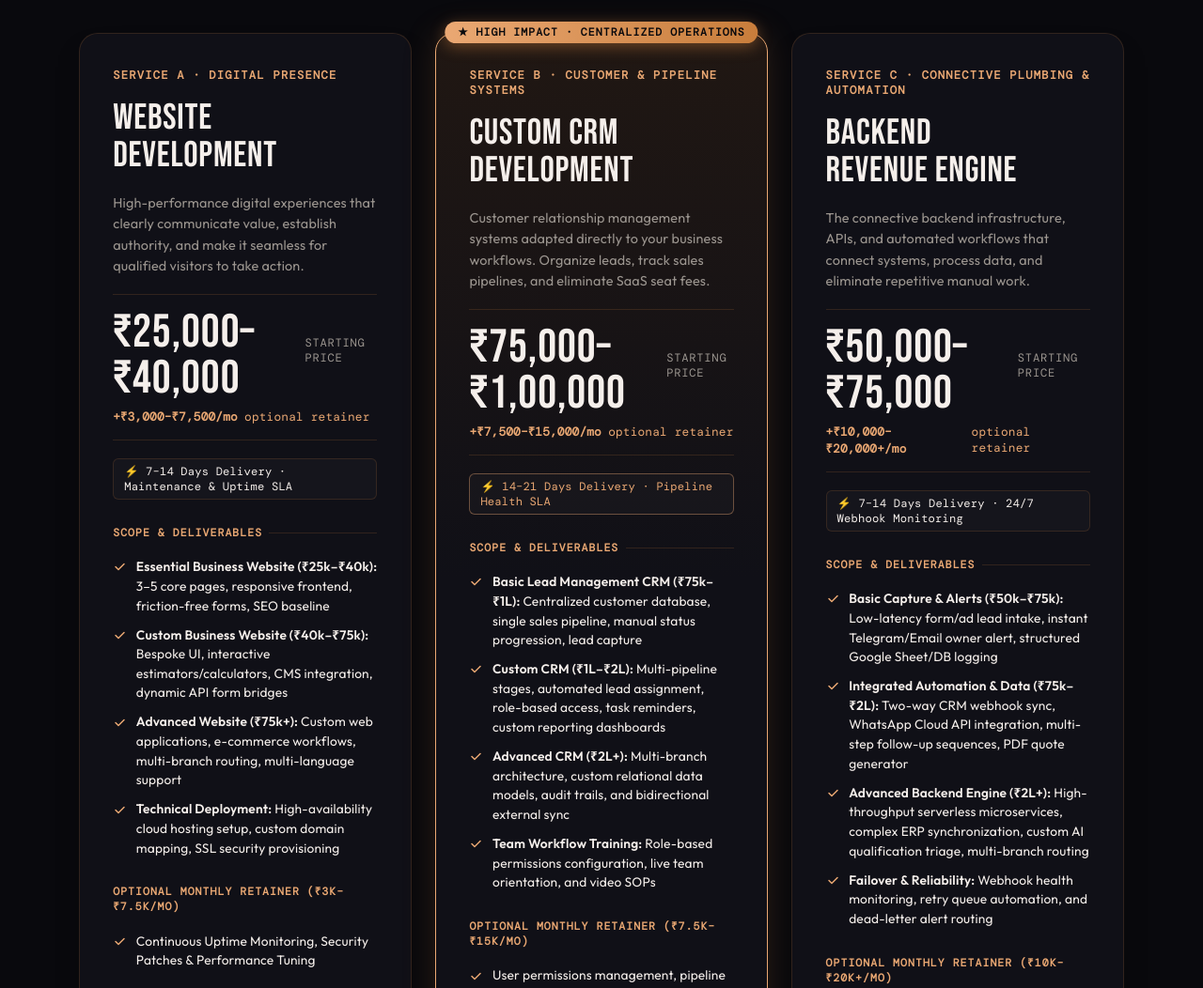
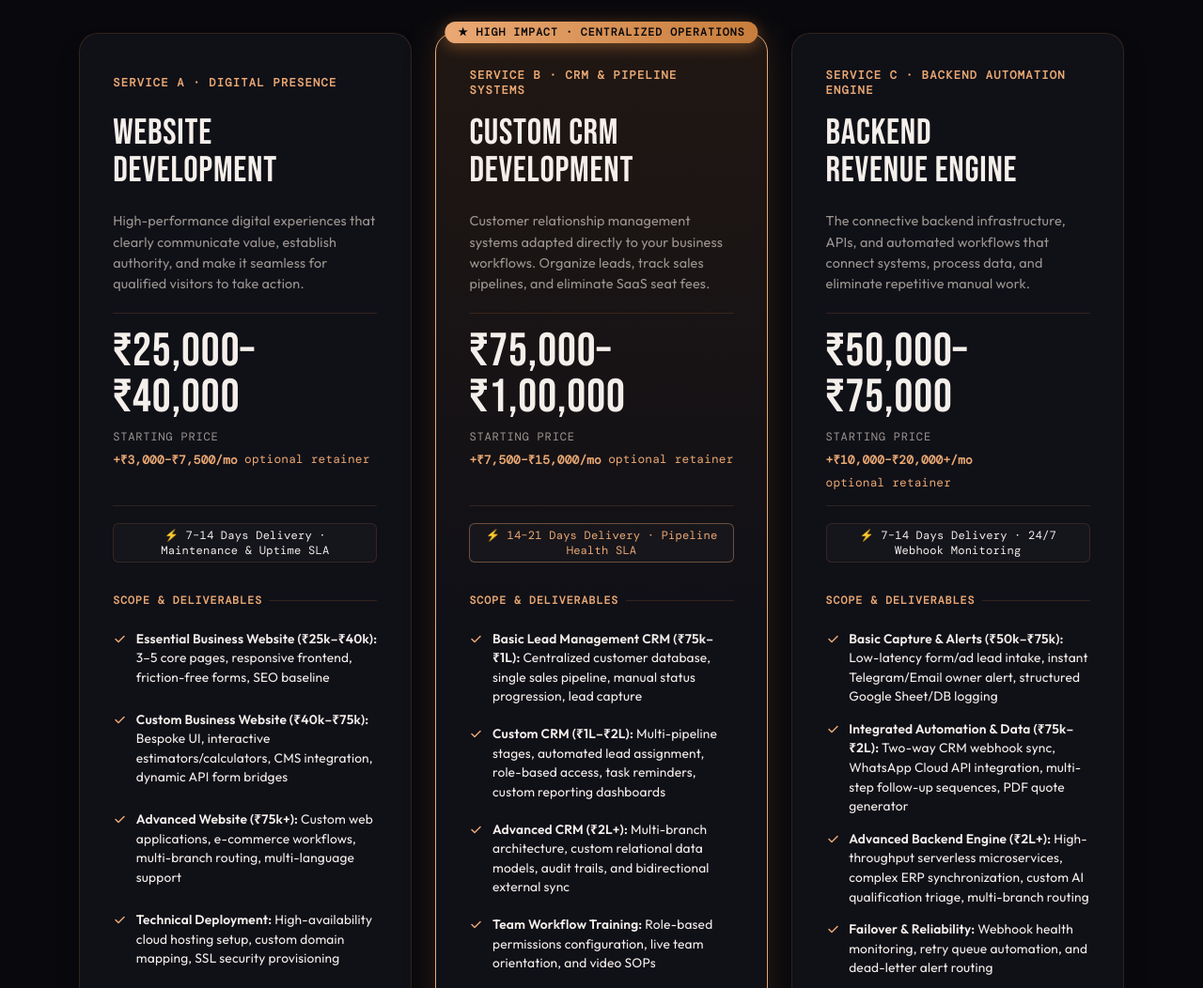
Before and after one commit to mithilesh-kumar03/veqtro-ai, a website: page index.html in a window 1280 px wide. Shown: the part 5112-6164 px from the top of the page at 94% size. Drawn offline with nearby package versions, Linux system fonts and the light colour scheme; animation ran at ten frames a second.

Commit message:
fix(pricing-footer): align pricing tiers pixel-perfect and remove duplicate policy buttons under trust and governance

```diff
--- a/index.html
+++ b/index.html
@@ -228,24 +228,26 @@ body{background:#fff}
 .pr-card:hover{transform:translateY(-4px);border-color:var(--cu)}
 .pr-card.featured{border-color:var(--am);box-shadow:0 0 36px rgba(200,125,59,.18);background:linear-gradient(180deg,rgba(200,125,59,.12) 0%,var(--sf) 42%)}
 .pop-badge{position:absolute;top:-13px;left:50%;transform:translateX(-50%);background:linear-gradient(90deg,var(--am),var(--cu));color:#09090D;font:700 .72rem var(--m);letter-spacing:.09em;text-transform:uppercase;padding:4px 14px;border-radius:999px;white-space:nowrap;box-shadow:0 4px 16px rgba(200,125,59,.45)}
-.pr-tier{font:600 .76rem var(--m);text-transform:uppercase;letter-spacing:.1em;color:var(--am)}
-.pr-card h3{font-size:clamp(1.85rem,3.2vw,2.4rem);margin:0;line-height:1.05}
-.pr-desc{font-size:.9rem;color:var(--soft);line-height:1.55;min-height:2.9rem}
-.pr-price-box{border-block:1px solid var(--ln);padding:1rem 0;display:grid;gap:.35rem}
-.pr-amount{display:flex;align-items:baseline;gap:.5rem}
+.pr-tier{font:600 .76rem var(--m);text-transform:uppercase;letter-spacing:.1em;color:var(--am);height:32px;display:flex;align-items:center}
+.pr-card h3{font-size:clamp(1.85rem,3.2vw,2.4rem);margin:0;line-height:1.05;height:84px;min-height:84px;display:flex;align-items:flex-start}
+.pr-desc{font-size:.9rem;color:var(--soft);line-height:1.55;height:90px;min-height:90px;margin:0}
+.pr-price-box{border-block:1px solid var(--ln);padding:1rem 0;height:206px;min-height:206px;display:flex;flex-direction:column;justify-content:space-between}
+.pr-amount{display:flex;align-items:baseline;gap:.5rem;flex-wrap:wrap}
 .pr-val{font:400 clamp(2.3rem,4.4vw,3.1rem)/1 var(--d);letter-spacing:.02em;color:var(--ink)}
 .pr-term{font:400 .76rem var(--m);color:var(--soft);text-transform:uppercase;letter-spacing:.06em}
-.pr-ret-wrap{display:flex;align-items:center;gap:.45rem;font:400 .8rem var(--m);color:var(--am)}
+.pr-ret-wrap{display:flex;align-items:flex-start;gap:.45rem;font:400 .8rem var(--m);color:var(--am);flex-wrap:wrap;min-height:42px}
 .pr-ret{font-weight:600}
-.pr-sla{display:inline-flex;align-items:center;gap:.45rem;font:500 .76rem var(--m);color:var(--ink);background:rgba(255,255,255,.025);padding:5px 11px;border-radius:6px;border:1px solid var(--ln)}
-.pr-features{list-style:none;padding:0;margin:0;display:grid;gap:.65rem;flex:1}
+.pr-sla{display:inline-flex;align-items:center;justify-content:center;height:42px;min-height:42px;gap:.45rem;font:500 .76rem var(--m);color:var(--ink);background:rgba(255,255,255,.025);padding:5px 11px;border-radius:6px;border:1px solid var(--ln);width:100%;text-align:center}
+.pr-features{list-style:none;padding:0;margin:0;display:grid;gap:.65rem}
+.pr-card > .pr-features:first-of-type{min-height:375px}
+.pr-card > .pr-features:last-of-type{min-height:180px}
 .pr-features li{font-size:.86rem;line-height:1.5;color:var(--ink);display:flex;align-items:flex-start;gap:.6rem}
 .pr-features li svg{width:15px;height:15px;flex:none;color:var(--am);margin-top:.2rem}
 .pr-features li.dim{color:var(--soft);font-size:.82rem}
-.pr-grp-title{font:700 .72rem var(--m);text-transform:uppercase;letter-spacing:.09em;color:var(--am);margin-top:.6rem;display:flex;align-items:center;gap:.45rem}
+.pr-grp-title{font:700 .72rem var(--m);text-transform:uppercase;letter-spacing:.09em;color:var(--am);margin-top:.6rem;display:flex;align-items:center;gap:.45rem;height:24px;min-height:24px}
 .pr-grp-title::after{content:'';flex:1;height:1px;background:var(--ln)}
-.pr-scope-tag{font:500 .72rem var(--m);color:var(--soft);background:rgba(255,255,255,.03);padding:7px 11px;border-radius:6px;border:1px dashed var(--ln);line-height:1.45;margin-top:.3rem}
-.pr-cta-box{margin-top:auto;padding-top:.4rem}
+.pr-scope-tag{font:500 .72rem var(--m);color:var(--soft);background:rgba(255,255,255,.03);padding:8px 12px;border-radius:6px;border:1px dashed var(--ln);line-height:1.45;margin-top:.3rem;min-height:104px;height:104px;display:flex;align-items:center}
+.pr-cta-box{margin-top:auto;padding-top:.4rem;width:100%}
 .pr-guar{margin-top:clamp(2.5rem,5vw,3.5rem);background:rgba(200,125,59,.06);border:1px solid var(--ln);border-radius:16px;padding:1.3rem 1.8rem;display:flex;align-items:center;gap:1.2rem;justify-content:center;text-align:left}
 .pr-guar svg{width:28px;height:28px;flex:none;color:var(--am)}
 .pr-guar p{font-size:.9rem;color:var(--ink);margin:0;max-width:none;line-height:1.6}
@@ -257,7 +259,7 @@ body{background:#fff}
 .pr-terms-card ul{list-style:none;padding:0;margin:0;display:grid;gap:.55rem}
 .pr-terms-card li{font-size:.84rem;color:var(--ink);line-height:1.55;display:flex;align-items:flex-start;gap:.5rem}
 .pr-terms-card li::before{content:'•';color:var(--am);font-weight:700}
-@media(max-width:980px){.price-grid{grid-template-columns:1fr;max-width:480px;margin:2rem auto 0}.pr-guar{flex-direction:column;text-align:center}.pr-terms-box{grid-template-columns:1fr}}
+@media(max-width:980px){.price-grid{grid-template-columns:1fr;max-width:480px;margin:2rem auto 0}.pr-tier,.pr-card h3,.pr-desc,.pr-price-box,.pr-ret-wrap,.pr-sla,.pr-card > .pr-features:first-of-type,.pr-card > .pr-features:last-of-type,.pr-scope-tag{height:auto;min-height:auto}.pr-guar{flex-direction:column;text-align:center}.pr-terms-box{grid-template-columns:1fr}}
 </style>
 </head>
 <body>
@@ -453,7 +455,7 @@ body{background:#fff}
 <!-- Service Pillar B: Custom CRM Development (Featured) -->
 <article class="pr-card featured rv">
 <span class="pop-badge">★ High Impact · Centralized Operations</span>
-<span class="pr-tier">Service B · Customer &amp; Pipeline Systems</span>
+<span class="pr-tier">Service B · CRM &amp; Pipeline Systems</span>
 <h3>Custom CRM Development</h3>
 <p class="pr-desc">Customer relationship management systems adapted directly to your business workflows. Organize leads, track sales pipelines, and eliminate SaaS seat fees.</p>
 <div class="pr-price-box">
@@ -491,7 +493,7 @@ body{background:#fff}
 
 <!-- Service Pillar C: Backend Revenue Engine -->
 <article class="pr-card rv">
-<span class="pr-tier">Service C · Connective Plumbing &amp; Automation</span>
+<span class="pr-tier">Service C · Backend Automation Engine</span>
 <h3>Backend Revenue Engine</h3>
 <p class="pr-desc">The connective backend infrastructure, APIs, and automated workflows that connect systems, process data, and eliminate repetitive manual work.</p>
 <div class="pr-price-box">
@@ -580,9 +582,6 @@ body{background:#fff}
 <li><span>Meta Cloud API Integration</span></li>
 <li><span>Dedicated Client Database</span></li>
 <li><span>No Third-Party Ad Brokering</span></li>
-<li><button type="button" class="ft-inline-link" data-modal="privacy">Privacy &amp; Data Handling Policy</button></li>
-<li><button type="button" class="ft-inline-link" data-modal="terms">Terms of Service SLA</button></li>
-<li><button type="button" class="ft-inline-link" data-modal="payments">Payment Terms &amp; Cancellation</button></li>
 </ul>
 </div>
 
```
